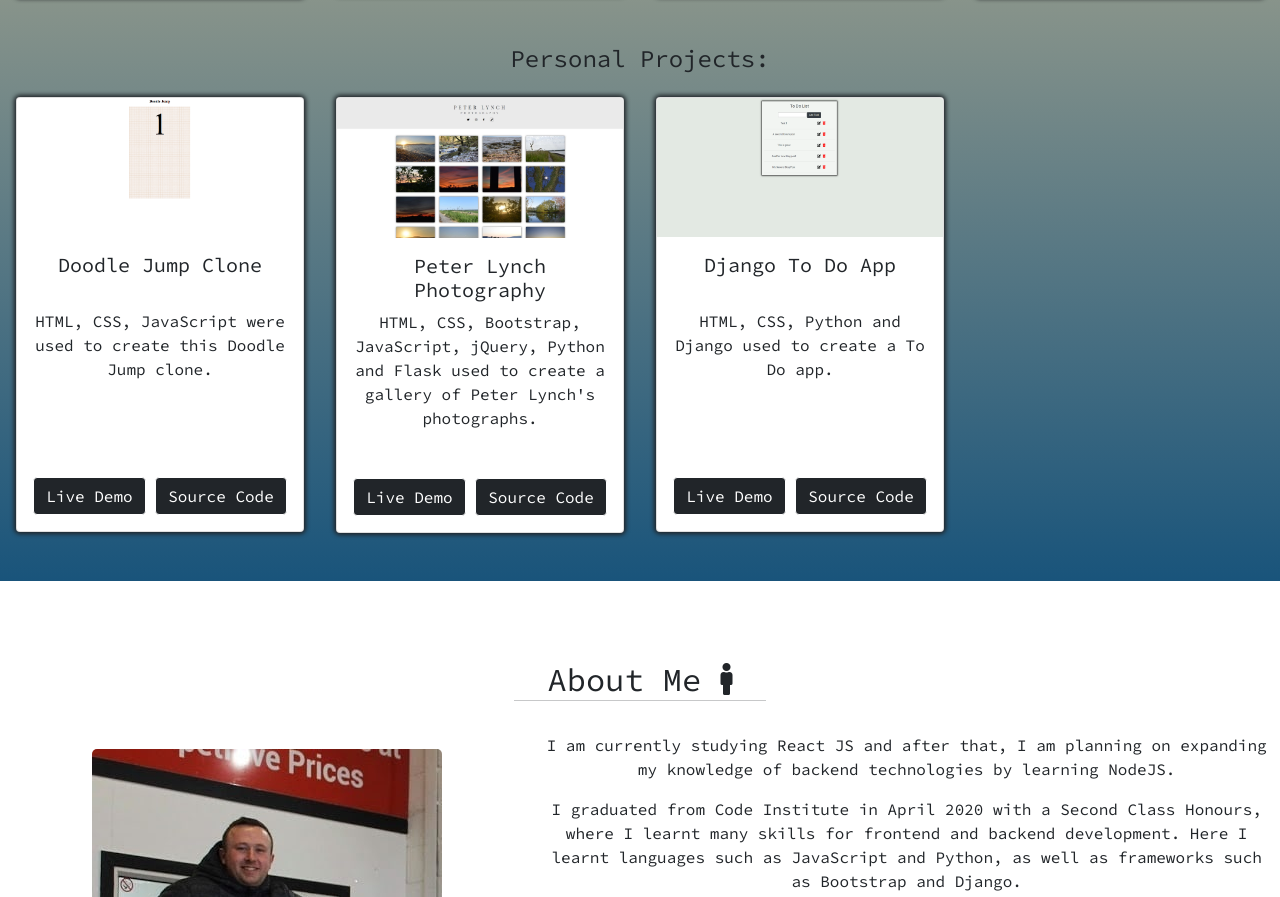
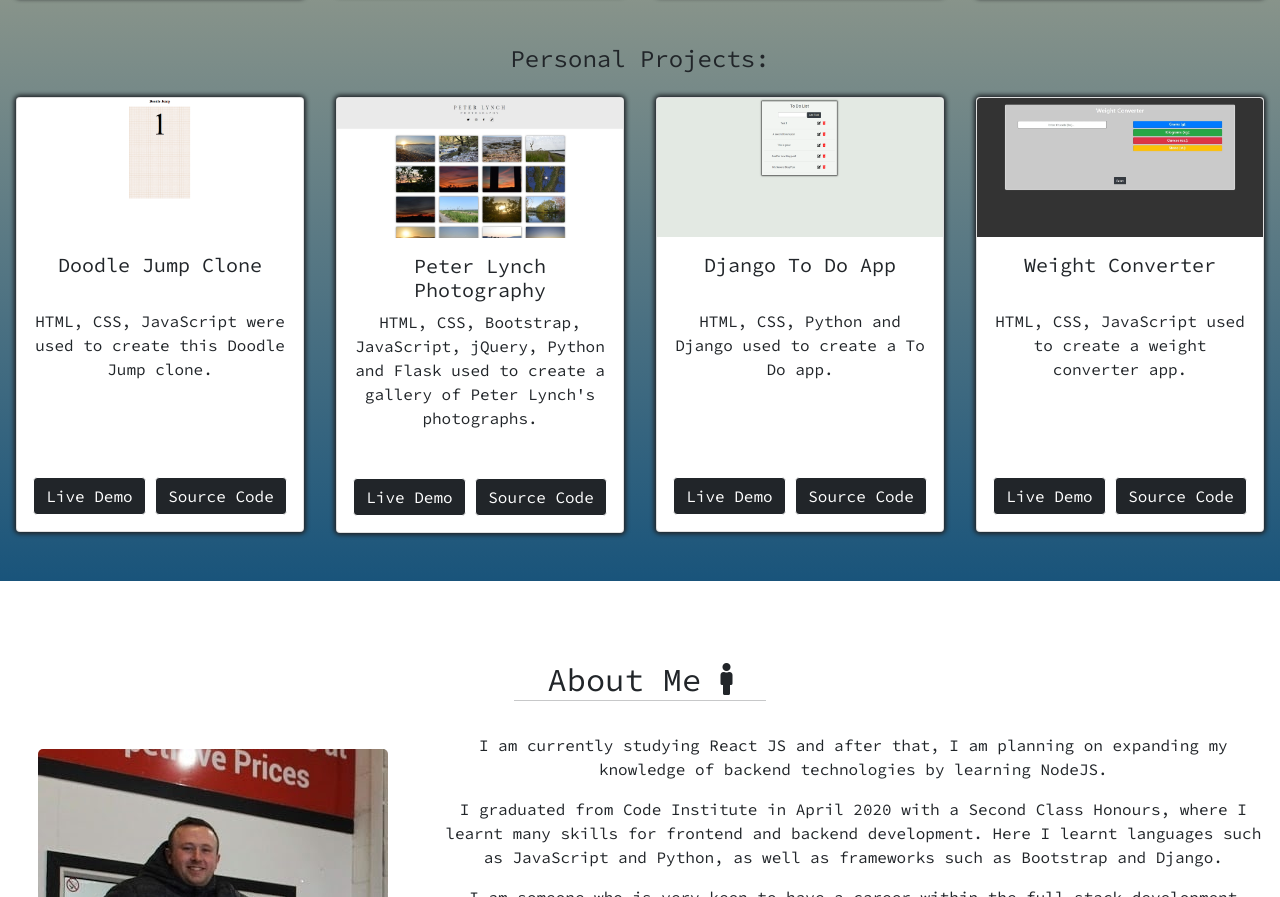
Before and after one commit to terencecistudent/tl-portfolio, a plain HTML site: page index.html in a window 1280 px wide. Shown: the part 2271-3168 px from the top of the page. Drawn offline with nearby package versions, Linux system fonts and the light colour scheme.

Commit message:
Weight converter project added

```diff
--- a/index.html
+++ b/index.html
@@ -317,6 +317,26 @@
                     </div>
                 </div>
             </div>
+            <div class="col-xs-12 col-sm-12 col-md-6 col-lg-6 col-xl-3 proj-images">
+                <div class="card style-card">
+                    <img src="images/weight-converter-min.JPG" class="card-img-top img-fluid card-images"
+                        alt="Weight Converter">
+                    <div class="card-body">
+                        <h5 class="card-title">Weight Converter</h5>
+                        <p class="card-text" style="height: 9.5rem;">
+                            HTML, CSS, JavaScript used to create a weight converter app.
+                        </p>
+                        <a href="https://terencecistudent.github.io/weight-converter-app/" class="btn btn-proj"
+                            target="_blank">
+                            Live Demo
+                        </a>
+                        <a href="https://github.com/terencecistudent/weight-converter-app" class="btn btn-proj"
+                            target="_blank">
+                            Source Code
+                        </a>
+                    </div>
+                </div>
+            </div>
         </div>
     </section>
 
@@ -332,10 +352,10 @@
             </div>
         </div>
         <div class="row text-center py-3 mt-3">
-            <div class="col-xs-12 col-sm-12 col-md-5 col-lg-5 col-xl-5">
+            <div class="col-xs-12 col-sm-12 col-md-4 col-lg-4 col-xl-4">
                 <img src="images/me-min.jpg" class="img-fluid my-3 me-pic" alt="Me">
             </div>
-            <div class="col-xs-12 col-sm-12 col-md-7 col-lg-7 col-xl-7">
+            <div class="col-xs-12 col-sm-12 col-md-8 col-lg-8 col-xl-8">
                 <p>
                     I am currently studying React JS and after that, I am planning
                     on expanding my knowledge of backend technologies by learning NodeJS.
```
Also changed, not shown: images/weight-converter-min.JPG (added).
